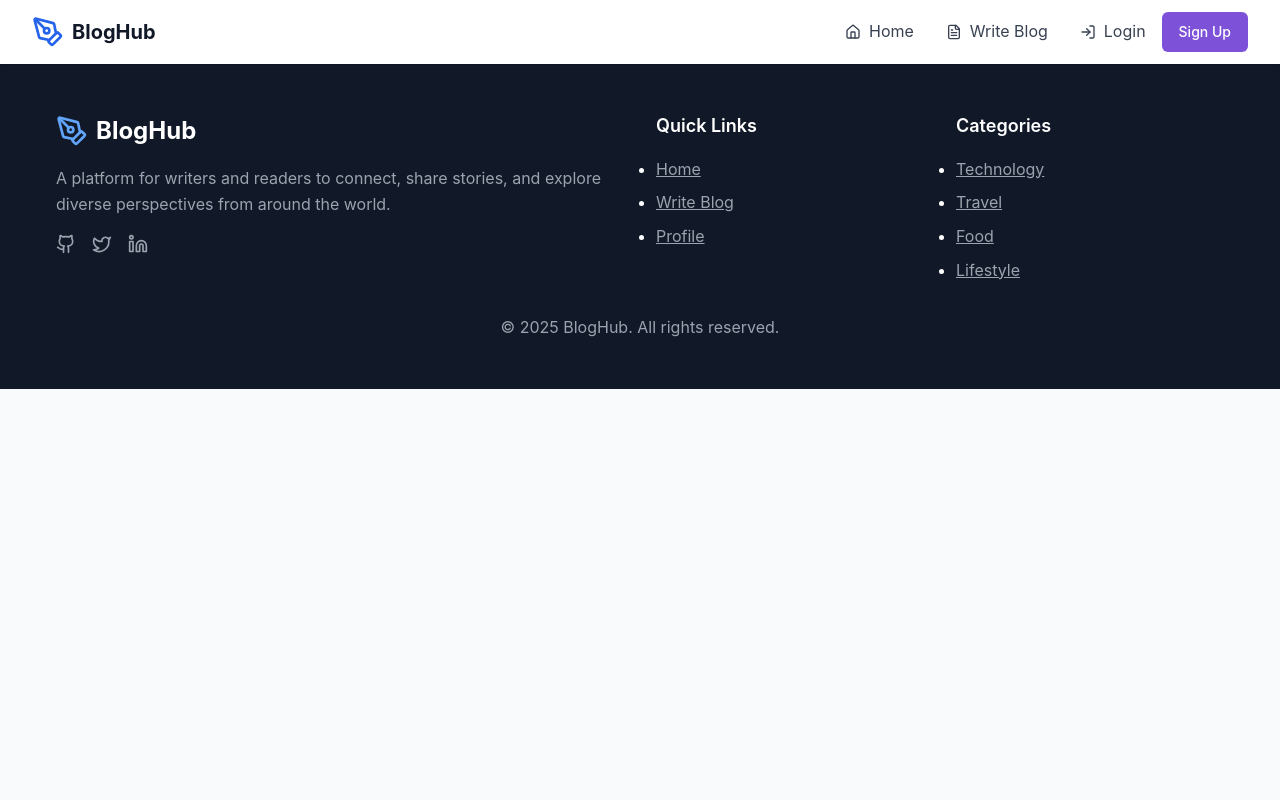
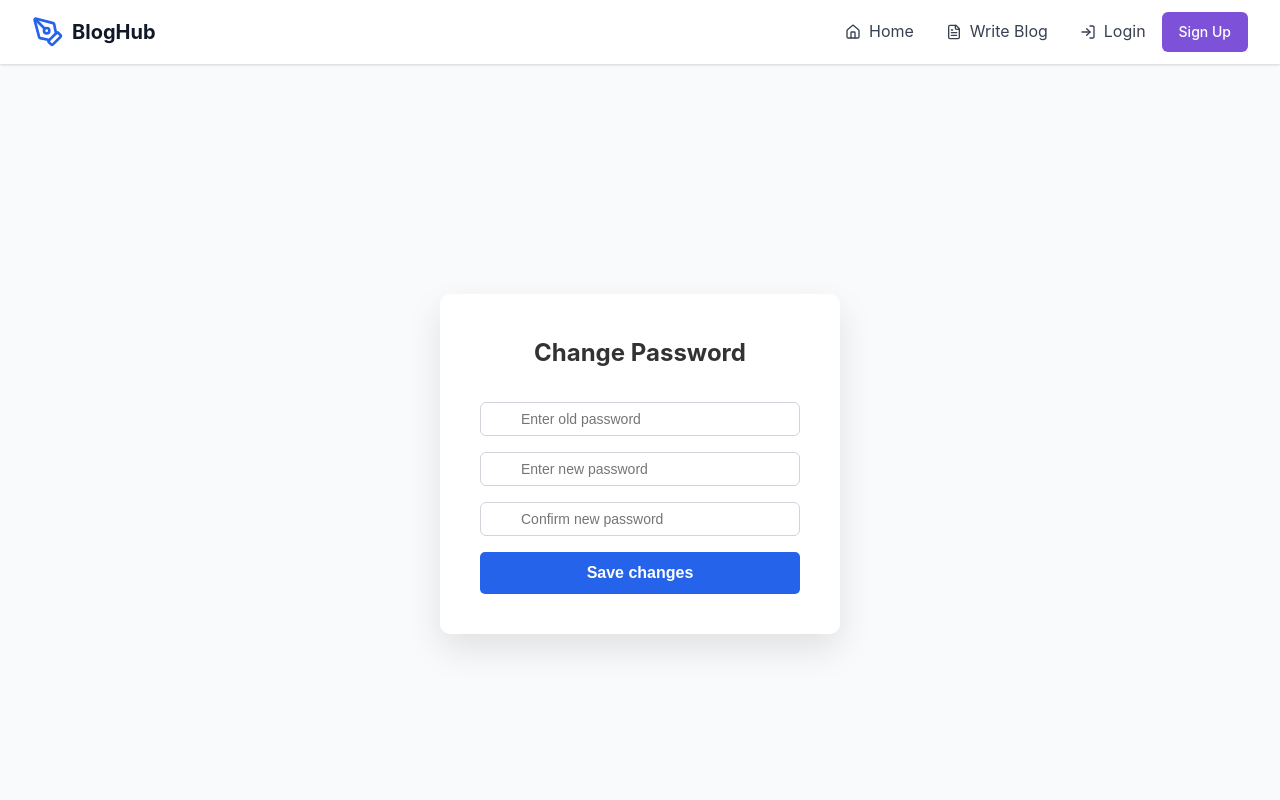
Before and after one commit to Kartik-Acer/Blogging_Platform, a React (Create React App) app in the folder frontend/: page /change-password in a window 1280 px wide. Shown: the top 800 px of the page. Built offline with nearby package versions, Linux system fonts and the light colour scheme.

Commit message:
added change password functionality

```diff
--- a/frontend/src/App.js
+++ b/frontend/src/App.js
@@ -11,7 +11,9 @@ import EditBlog from "./pages/EditBlog"
 import BlogDetail from "./pages/BlogDetail"
 import AdminDashboard from "./pages/AdminDashboard"
 import EditProfile from "./pages/EditProfile"
+import ChangePassord from "./pages/ChangePassword"
 import './App.css';
+import { Import } from "lucide-react"
 
 
 const queryClient = new QueryClient({
@@ -40,6 +42,7 @@ function App() {
               <Route path="/create-blog" element={<CreateBlog />} />
               <Route path="/edit-blog/:id" element={<EditBlog />} />
               <Route path="/adminDashboard" element={<AdminDashboard/>}/>
+              <Route path="/change-password" element={<ChangePassord/>}/>
             </Routes>
           </main>
           <Footer />
--- a/frontend/src/component/Navbar.js
+++ b/frontend/src/component/Navbar.js
@@ -2,7 +2,7 @@
 
 import { useState, useEffect } from "react"
 import { Link, useNavigate } from "react-router-dom"
-import { Menu, X, PenTool, Home, FileText, BarChart3, User, LogOut, LogIn, UserPlus } from "lucide-react"
+import { Menu, X, PenTool, Home, FileText, BarChart3, User, LogOut, LogIn, UserPlus, Key } from "lucide-react"
 import "../styles/Navbar.css"
 
 const Navbar = () => {
@@ -89,6 +89,11 @@ const Navbar = () => {
                   <Link to="/profile" className="dropdown-item">
                     <User style={{ width: "1rem", height: "1rem" }} />
                     <span>Profile</span>
+                  </Link>
+
+                  <Link to="/change-password" className="dropdown-item">
+                    <Key style={{ width: "1rem", height: "1rem" }} />
+                    <span>Change Password</span>
                   </Link>
 
                   <button
--- /dev/null
+++ b/frontend/src/pages/ChangePassword.js
@@ -0,0 +1,68 @@
+import React, { useState } from "react";
+import "../styles/ChangePassword.css"
+
+const ChangePassord = () => {
+  const [formData, setFormData] = useState({
+    oldPassword: "",
+    newPassword: "",
+    confirmNewPassword: "",
+  })
+
+  const handleChange = (e) => {
+    setFormData({
+      ...formData,
+      [e.target.name]: e.target.value,
+    })
+  }
+
+  return (
+    <div className="auth-container">
+      <div className="auth-card">
+        <h2>Change Password</h2>
+        <form className="auth-form">
+          <div className="form-group">
+            <input
+              id="password"
+              name="password"
+              type="password"
+              required
+              value={formData.oldPassword}
+              onChange={handleChange}
+              className="form-input has-icon-left has-icon-right"
+              placeholder="Enter old password"
+            />
+          </div>
+           <div className="form-group">
+            <input
+              id="password"
+              name="password"
+              type="password"
+              required
+              value={formData.newPassword}
+              onChange={handleChange}
+              className="form-input has-icon-left has-icon-right"
+              placeholder="Enter new password"
+            />
+          </div>
+           <div className="form-group">
+            <input
+              id="password"
+              name="password"
+              type="password"
+              required
+              value={formData.confirmNewPassword}
+              onChange={handleChange}
+              className="form-input has-icon-left has-icon-right"
+              placeholder="Confirm new password"
+            />
+          </div>
+          <button className="auth-button" type="submit">
+            Save changes
+          </button>
+        </form>
+      </div>
+    </div>
+  );
+};
+
+export default ChangePassord;
--- /dev/null
+++ b/frontend/src/styles/ChangePassword.css
@@ -0,0 +1,45 @@
+.auth-container {
+  display: flex;
+  justify-content: center;
+  align-items: center;
+  min-height: 100vh;
+
+}
+
+.auth-card {
+  background: white;
+  padding: 40px;
+  border-radius: 10px;
+  box-shadow: 0 15px 35px rgba(0, 0, 0, 0.1);
+  width: 100%;
+  max-width: 400px;
+}
+
+.auth-card h2 {
+  text-align: center;
+  margin-bottom: 30px;
+  color: #333;
+  font-size: 24px;
+}
+
+.auth-form {
+  display: flex;
+  flex-direction: column;
+}
+
+.form-group {
+  display: flex;
+  flex-direction: column;
+}
+
+.auth-button {
+  padding: 12px;
+  background: #2563eb;
+  color: white;
+  border: none;
+  border-radius: 5px;
+  font-size: 16px;
+  font-weight: 600;
+  cursor: pointer;
+  transition: transform 0.2s;
+}
```
